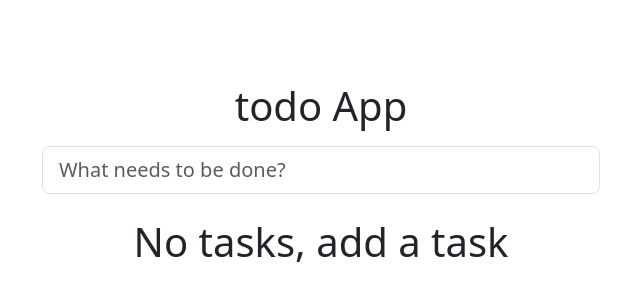
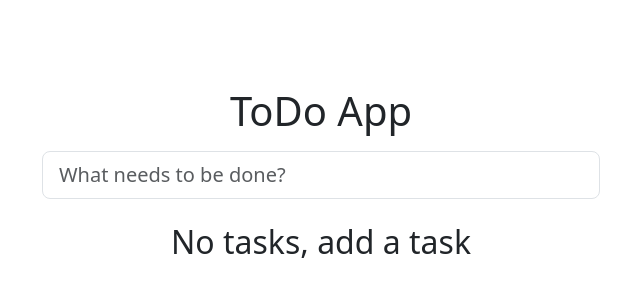
Before and after one commit to 4GeeksAcademy/reneruano95-to-do-app, a React app: page / in a window 1280 px wide. Shown: the part 222-522 px from the top of the page, without its empty margins (319-959 px from the left). Built offline with nearby package versions, Linux system fonts and the light colour scheme.

Commit message:
more changes

```diff
--- a/src/App.jsx
+++ b/src/App.jsx
@@ -6,7 +6,7 @@ const App = () => {
 		<>
 
 			<div className="container h-100 d-flex flex-column align-items-center justify-content-center">
-				<h1 className="mb-3">todo App</h1>
+				<h1 className="mb-3">ToDo App</h1>
 				<ToDoApp />
 			</div>
 		</>
--- a/src/component/ToDoApp.jsx
+++ b/src/component/ToDoApp.jsx
@@ -8,10 +8,10 @@ const ToDoApp = () => {
     const [inputText, setInputText] = useState('')
     const [toDoItems, setToDoItems] = useState([])
 
-    const handleFnInputArea = (e) => {
+    const addItem = (e) => {
         if (e.key === 'Enter' && e.target.value.trim() !== '') {
             setToDoItems((prev) => {
-                return [...prev, inputText]
+                return [inputText, ...prev]
             })
             setInputText('')
         }
@@ -23,7 +23,7 @@ const ToDoApp = () => {
         })
     }
 
-    const remainingItems = toDoItems.filter((item) => toDoItems).length
+    const remainingItems = toDoItems.length
 
     return (
 
@@ -32,7 +32,7 @@ const ToDoApp = () => {
                 placeholder="What needs to be done?"
                 value={inputText}
                 onChange={(e) => setInputText((prev) => prev = e.target.value)}
-                onKeyDown={handleFnInputArea}
+                onKeyDown={addItem}
             />
             {toDoItems.length > 0 ? (
                 <>
@@ -42,7 +42,7 @@ const ToDoApp = () => {
                     />
                     <p className='mt-2 ps-3'>{remainingItems}  item{remainingItems !== 1 && 's'} left</p>
                 </>
-            ) : <h1 className='text-center mt-4'> No tasks, add a task</h1>}
+            ) : <h2 className='text-center mt-4'> No tasks, add a task</h2>}
         </div>
 
     )
```
